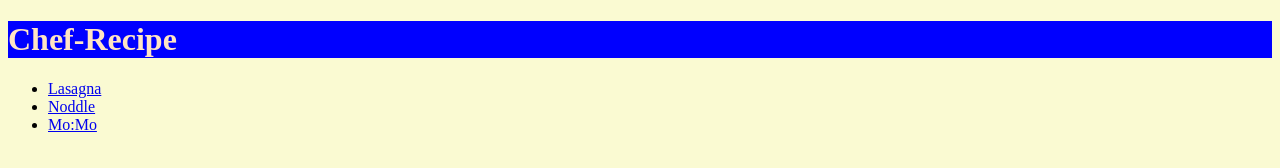
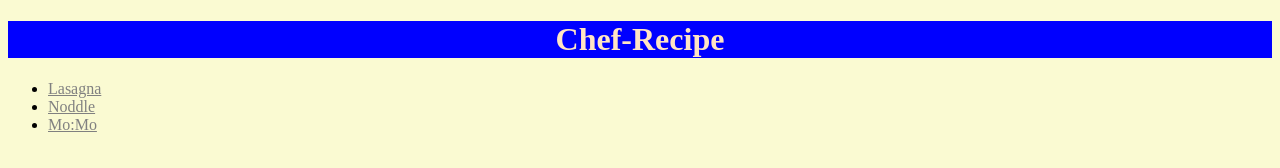
Before and after one commit to Gauravglitch/project-recipes, a plain HTML site: page index.html in a window 1280 px wide. Drawn offline with Linux system fonts and the light colour scheme.

Commit message:
Add elemnents on stylesheet

```diff
--- a/style.css
+++ b/style.css
@@ -1,7 +1,14 @@
 h1{
     background-color: blue;
     color: bisque;
+    text-align: center;
 }
 body{
     background-color: lightgoldenrodyellow;
 }
+a{
+    color:gray;
+}
+a:hover{
+    color: blue;
+}
```
